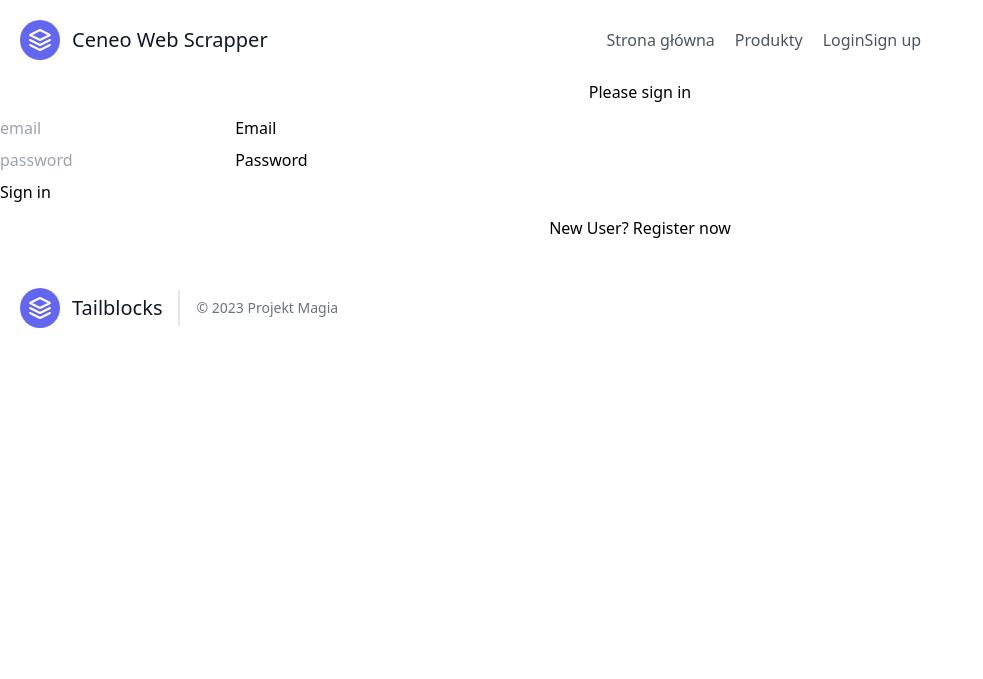
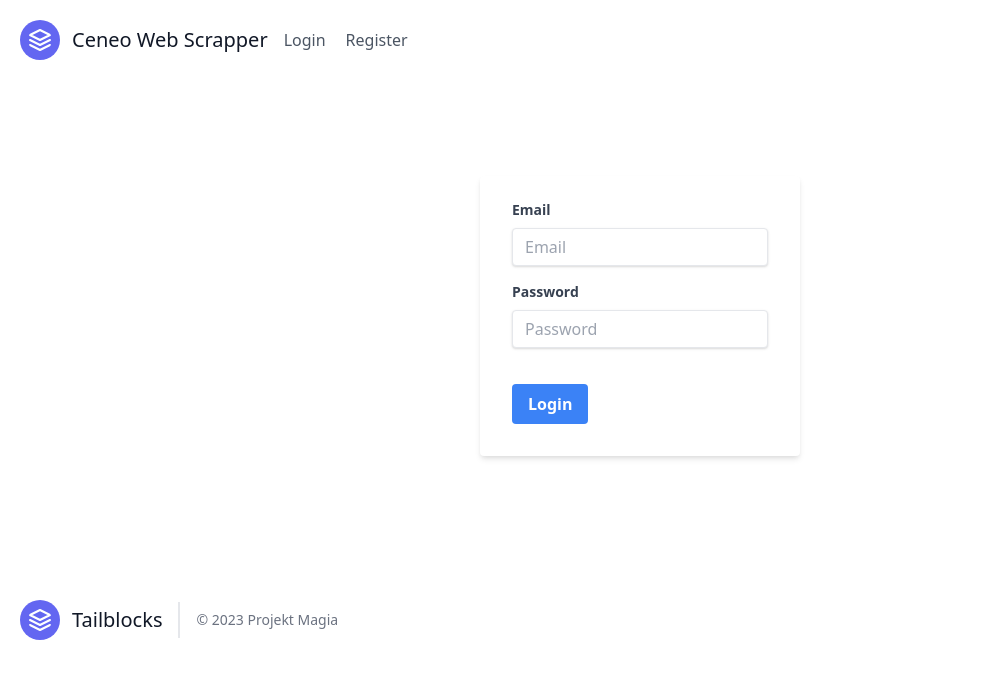
Before and after one commit to aeh-projekt-magia/APZ-CeneoScrapper, a Flask app: page /login in a window 1280 px wide. Shown: the top 679 px of the page, without its empty margins (0-983 px from the left). Run offline with Flask 2, Linux system fonts and the light colour scheme; parts of the project's set-up code (start-up, migrations or seed data) failed here and were passed over.

Commit message:
Dzialajacy serwis do autoryzacji
Uruchomiony przy pomocy flask-login, możliwe że zostanie przeniesiony na flask-security-too

```diff
--- a/flask_app/app/controllers/accounts/routes.py
+++ b/flask_app/app/controllers/accounts/routes.py
@@ -6,6 +6,7 @@ from app.models.models import User
 from app.services.forms import LoginForm, RegisterForm
 
 from app.controllers.accounts import bp
+
 
 @bp.route("/register", methods=["GET", "POST"])
 def register():
--- a/flask_app/app/controllers/products/routes.py
+++ b/flask_app/app/controllers/products/routes.py
@@ -3,9 +3,10 @@ from app.controllers.products import bp
 from app.services.scrapper import QueryReviews
 from app.models.models import Review
 from app.extensions import db
-
+from flask_login import login_required
 
 @bp.route('/<int:productid>', methods=['GET'])
+@login_required
 def show_reviews_by_id(productid):
     """Pobranie recenzji o danym produkcie, zapisanie ich do bazy danych i wyświetlenie"""
     reviews = QueryReviews(productid).get_reviews()
@@ -30,6 +31,7 @@ def show_reviews_by_id(productid):
 
 
 @bp.route('/', methods=['GET', 'POST'])
+@login_required
 def index():
     """Wyświetlenie pobranych do tej pory recenzji"""
     if request.method == 'POST':
--- a/flask_app/app/services/forms.py
+++ b/flask_app/app/services/forms.py
@@ -11,6 +11,7 @@ class LoginForm(FlaskForm):
 
 
 class RegisterForm(FlaskForm):
+    """Do zrobienia te walidatory!"""
     email = EmailField(
         "Email", validators=[DataRequired(), Email(message=None), Length(min=6, max=40)]
     )
--- a/flask_app/app/templates/accounts/login.html
+++ b/flask_app/app/templates/accounts/login.html
@@ -1,43 +1,46 @@
 {% extends "base.html" %}
 
 {% block content %}
+<div class="container px-5 py-24 mx-auto flex-auto">
 
-<div class="row">
-  <div class="col-md-4"></div>
-  <div class="col-md-4">
-    <main class="form-signin w-100 m-auto">
-      <form role="form" method="post" action="">
+  <div class="w-full max-w-xs m-auto">
+    <form class="bg-white shadow-md rounded px-8 pt-6 pb-8 mb-4" role="form" method="post" action="">
       {{ form.csrf_token }}
-        <h1 class="h3 mb-3 fw-normal text-center">Please sign in</h1>
+      <div class="mb-4">
+        {{ form.email.label(class="block text-gray-700 text-sm font-bold mb-2") }}
+        {{ form.email(placeholder="Email", class="shadow appearance-none border rounded w-full py-2 px-3 text-gray-700
+        leading-tight focus:outline-none focus:shadow-outline") }}
 
-        <div class="form-floating">
-          {{ form.email(placeholder="email", class="form-control mb-2") }}
-          {{ form.email.label }}
         {% if form.email.errors %}
         {% for error in form.email.errors %}
-              <div class="alert alert-danger" role="alert">
+        <div class="p-4 mb-4 text-sm text-red-800 rounded-lg bg-red-50 dark:bg-gray-800 dark:text-red-400" role="alert"> {{ error }} </div>
+        {% endfor %}
+        {% endif %}
+
+      </div>
+
+      <div class="mb-6">
+        {{ form.password.label(class="block text-gray-700 text-sm font-bold mb-2") }}
+        {{ form.password(placeholder="Password", class="shadow appearance-none border rounded
+        w-full py-2 px-3 text-gray-700 mb-3 leading-tight focus:outline-none focus:shadow-outline") }}
+        {% if form.password.errors %}
+        {% for error in form.password.errors %}
+        <div class="p-4 mb-4 text-sm text-red-800 rounded-lg bg-red-50 dark:bg-gray-800 dark:text-red-400" role="alert">
           {{ error }}
         </div>
         {% endfor %}
         {% endif %}
       </div>
-        <div class="form-floating">
-          {{ form.password(placeholder="password", class="form-control mb-2") }}
-          {{ form.password.label }}
-            {% if form.password.errors %}
-              {% for error in form.password.errors %}
-                <div class="alert alert-danger" role="alert">
-                  {{ error }}
-                </div>
-              {% endfor %}
-            {% endif %}
-        </div>
-        <button class="w-100 btn btn-lg btn-primary" type="submit">Sign in</button>
-        <p class="text-center mt-3">New User? <a href="{{ url_for('accounts.register') }}">Register now</a></p>
-      </form>
-    </main>
-  </div>
-  <div class="col-md-4"></div>
+
+      <div class="flex items-center justify-between">
+        <button
+          class="bg-blue-500 hover:bg-blue-700 text-white font-bold py-2 px-4 rounded focus:outline-none focus:shadow-outline"
+          type="submit">Login</button>
       </div>
 
+    </form>
+  </div>
+</div>
+
+
 {% endblock %}
--- a/flask_app/app/templates/base.html
+++ b/flask_app/app/templates/base.html
@@ -1,4 +1,5 @@
 <html>
+
 <head>
     <meta charset="UTF-8">
     <title>CeneoWebScraper {% block title %} {% endblock %}</title>
@@ -11,7 +12,25 @@
 <body>
     {% include "navigation.html" %}
 
-<div class="content">
+
+    <!-- Dodac flash messages z TailwindCSS! -->
+    {% with messages = get_flashed_messages(with_categories=true) %}
+    {% if messages %}
+    <div class="row">
+        <div class="col-md-4"></div>
+        <div class="col-md-4">
+            {% for category, message in messages %}
+            <div class="alert alert-{{ category }} alert-dismissible fade show" role="alert">
+                {{message}}
+                <button type="button" class="btn-close" data-bs-dismiss="alert" aria-label="Close"></button>
+            </div>
+            {% endfor %}
+        </div>
+        <div class="col-md-4"></div>
+    </div>
+    {% endif %}
+    {% endwith %}
+
     {% block content %} {% endblock %}
     </div>
 
@@ -26,15 +45,14 @@
                 </svg>
                 <span class="ml-3 text-xl">Tailblocks</span>
             </a>
-        <p class="text-sm text-gray-500 sm:ml-4 sm:pl-4 sm:border-l-2 sm:border-gray-200 sm:py-2 sm:mt-0 mt-4">© 2023
-            Projekt Magia
-
-        </p>
+            <p class="text-sm text-gray-500 sm:ml-4 sm:pl-4 sm:border-l-2 sm:border-gray-200 sm:py-2 sm:mt-0 mt-4">©
+                2023
+                Projekt Magia</p>
             <span class="inline-flex sm:ml-auto sm:mt-0 mt-4 justify-center sm:justify-start">
-
             </span>
         </div>
     </footer>
 
 </body>
+
 </html>
--- a/flask_app/app/templates/navigation.html
+++ b/flask_app/app/templates/navigation.html
@@ -3,28 +3,33 @@
     <div class="container mx-auto flex flex-wrap p-5 flex-col md:flex-row items-center">
         <a class="flex title-font font-medium items-center text-gray-900 mb-4 md:mb-0">
             <svg xmlns="http://www.w3.org/2000/svg" fill="none" stroke="currentColor" stroke-linecap="round"
-                 stroke-linejoin="round" stroke-width="2" class="w-10 h-10 text-white p-2 bg-indigo-500 rounded-full"
-                 viewBox="0 0 24 24">
+                stroke-linejoin="round" stroke-width="2" class="w-10 h-10 text-white p-2 bg-indigo-500 rounded-full"
+                viewBox="0 0 24 24">
                 <path d="M12 2L2 7l10 5 10-5-10-5zM2 17l10 5 10-5M2 12l10 5 10-5"></path>
             </svg>
             <span class="ml-3 text-xl">Ceneo Web Scrapper</span>
         </a>
 
-        <nav class="md:ml-auto md:mr-auto flex flex-wrap items-center text-base justify-center">
+        <nav class="md:ml-4 md:mr-auto flex flex-wrap items-center text-base justify-center">
+            {% if current_user.is_authenticated %}
             <a class="mr-5 hover:text-gray-900" href="{{ url_for('core.home') }}">Strona główna</a>
             <a class="mr-5 hover:text-gray-900" href="{{ url_for('products.index') }}">Produkty</a>
-            {% if current_user.is_authenticated %}
-            <a href="{{ url_for('accounts.logout') }}">
-                <button type="button" class="btn btn-danger me-2">Logout</button>
+
             </a>
             {% else %}
-            <a href="{{ url_for('accounts.login') }}">
-                <button type="button" class="btn btn-outline-light me-2">Login</button>
-            </a>
-            <a href="{{ url_for('accounts.register') }}">
-                <button type="button" class="btn btn-success">Sign up</button>
-            </a>
+            <a class="mr-5 hover:text-gray-900" href="{{ url_for('accounts.login') }}">Login</a>
+            <a class="mr-5 hover:text-gray-900" href="{{ url_for('accounts.register') }}">Register</a>
+
             {% endif %}
         </nav>
+        {% if current_user.is_authenticated %}
+        <a class="inline-flex items-center bg-gray-100 border-0 py-1 px-3 focus:outline-none hover:bg-gray-200 rounded text-base mt-4 md:mt-0"
+            href="{{ url_for('accounts.logout') }}">Logout
+            <svg fill="none" stroke="currentColor" stroke-linecap="round" stroke-linejoin="round" stroke-width="2"
+                class="w-4 h-4 ml-1" viewBox="0 0 24 24">
+                <path d="M5 12h14M12 5l7 7-7 7"></path>
+            </svg>
+        </a>
+        {% endif %}
     </div>
 </header>
--- a/flask_app/manage.py
+++ b/flask_app/manage.py
@@ -1,5 +1,5 @@
 from flask.cli import FlaskGroup
-
+import unittest
 from app import create_app, db
 
 app = create_app()
@@ -19,6 +19,16 @@ def show():
         print(x)
 
 
+@cli.command("test")
+def test():
+    """Runs the unit tests without coverage."""
+    tests = unittest.TestLoader().discover("app/tests", pattern='test*.py')
+    result = unittest.TextTestRunner(verbosity=2).run(tests)
+    if result.wasSuccessful():
+        return 0
+    else:
+        return 1
+
 @cli.command('populate_Posts')
 def populate_Posts():
     from app.models.post import Post
```
Also changed, not shown: flask_app/app/__init__.py (+5 -3 lines), flask_app/app/controllers/main/routes.py (+14 -12 lines), flask_app/app/templates/accounts/register.html (+28 -23 lines), flask_app/app/tests/base_test.py (added, +23 -0 lines), flask_app/app/tests/test_forms.py (added, +40 -0 lines), flask_app/app/tests/test_models.py (added, +73 -0 lines), flask_app/app/tests/test_routes.py (added, +47 -0 lines), flask_app/config.py (+26 -0 lines), flask_app/app.db. Lines whose indentation alone changed are shown as unchanged.
